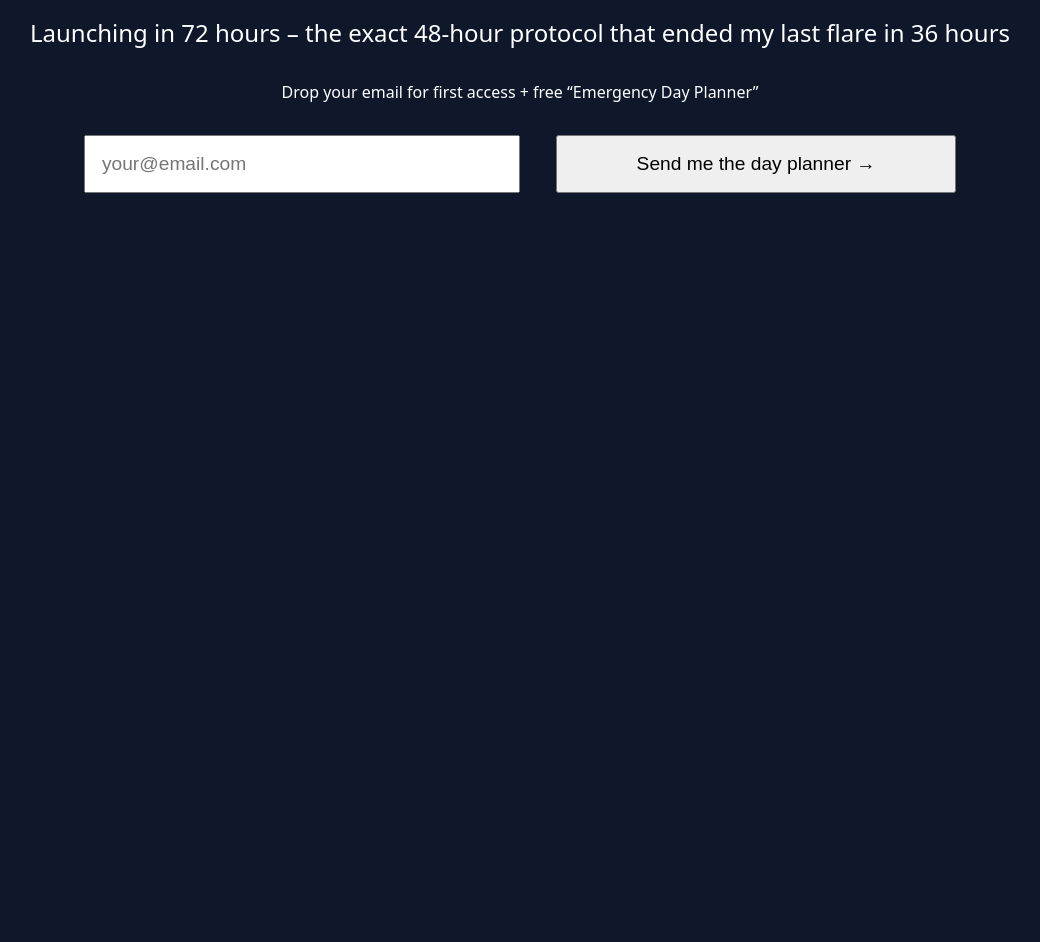
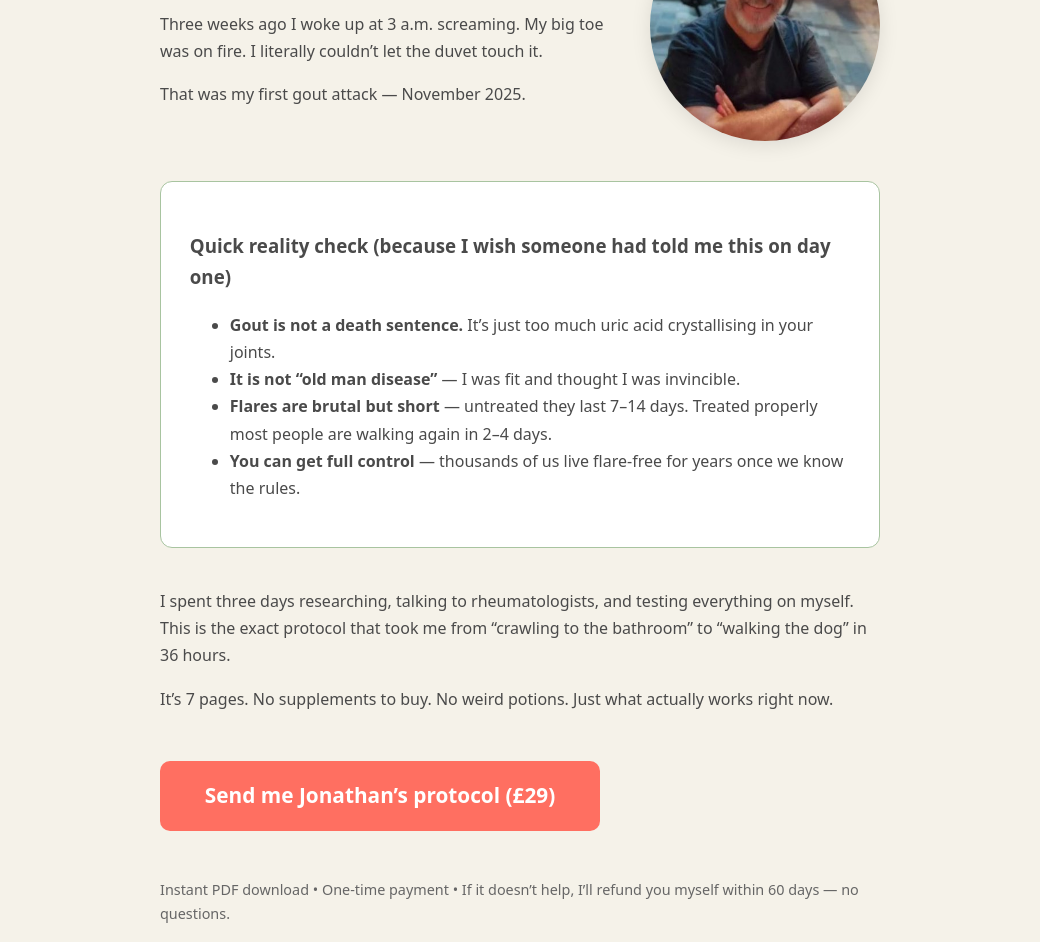
Before and after one commit to thriveuniverse/goutflarerelief, a plain HTML site: page index.html in a window 1280 px wide. Shown: the part 185-1127 px from the top of the page, without its empty margins (120-1160 px from the left). Before the commit the page ends 800 px from the top, so only its background shows below. Drawn offline with Linux system fonts and the light colour scheme.

Commit message:
index home page and photo

```diff
--- a/index.html
+++ b/index.html
@@ -1,47 +1,107 @@
 <!DOCTYPE html>
 <html lang="en">
 <head>
-  <meta charset="utf-8">
-  <meta name="viewport" content="width=device-width,initial-scale=1">
-  <title>Daily Gout Plan – launching in 72 hours</title>
+  <meta charset="UTF-8">
+  <meta name="viewport" content="width=device-width, initial-scale=1">
+  <title>Jonathan Kelly – 48-Hour Gout Flare Rescue Protocol</title>
   <style>
     body {
-      font-family: system-ui;
-      background: #0f172a;
-      color: white;
-      text-align: center;
-      padding: 4rem 1rem;
+      font-family: system-ui, -apple-system, sans-serif;
+      line-height: 1.7;
+      max-width: 720px;
+      margin: 3rem auto;
+      padding: 1rem;
+      background: #F5F2E9;
+      color: #4A4A4A;
     }
-    h1 {
-      font-size: 3rem;
-      margin-bottom: 1rem;
-    }
-    .coming {
-      font-size: 1.5rem;
+    h1 { margin-top: 0; font-size: 2.2rem; }
+    .hero {
+      display: flex;
+      align-items: center;
+      gap: 2.5rem;
       margin: 2rem 0;
     }
-    input,
-    button {
-      padding: 1rem;
-      font-size: 1.2rem;
-      margin: 1rem;
-      width: 90%;
-      max-width: 400px;
+    .photo {
+      width: 230px;
+      height: 230px;
+      border-radius: 50%;
+      object-fit: cover;
+      flex-shrink: 0;
+      box-shadow: 0 4px 20px rgba(0,0,0,0.1);
+    }
+    .box {
+      background: #FFFFFF;
+      padding: 1.8rem;
+      border-radius: 12px;
+      border: 1px solid #A8C4A0;
+      margin: 2.5rem 0;
+    }
+    .button {
+      background: #FF6F61;
+      color: white;
+      padding: 1.1rem 2.8rem;
+      font-size: 1.3rem;
+      font-weight: 600;
+      text-decoration: none;
+      border-radius: 10px;
+      display: inline-block;
+      margin: 2rem 0;
+      transition: background 0.3s;
+    }
+    .button:hover { background: #4A9A8F; }
+    .small { font-size: 0.9rem; color: #666; }
+    hr { border: none; height: 1px; background: #ddd; margin: 3rem 0; }
+
+    /* Mobile-first magic */
+    @media (max-width: 768px) {
+      .hero {
+        flex-direction: column;
+        text-align: center;
+      }
+      .photo {
+        order: 2;           /* photo goes BELOW text on mobile */
+        width: 180px;
+        height: 180px;
+        margin-top: 1.5rem;
+      }
+      h1 { font-size: 1.9rem; }
     }
   </style>
 </head>
 <body>
-  <h1>DailyGoutPlan.com</h1>
-  <p class="coming">Launching in 72 hours – the exact 48-hour protocol that ended my last flare in 36 hours</p>
-  <p>Drop your email for first access + free “Emergency Day Planner”</p>
-  <form action="https://buttondown.email/api/emails/embed-subscribe/yourusername"
-        method="post"
-        target="popupwindow">
-    <input type="email"
-           name="email"
-           placeholder="your@email.com"
-           required>
-    <button type="submit">Send me the day planner →</button>
-  </form>
+
+  <div class="hero">
+    <div>
+      <h1>Hi, I’m Jonathan Kelly</h1>
+      <p>Three weeks ago I woke up at 3 a.m. screaming. My big toe was on fire. I literally couldn’t let the duvet touch it.</p>
+      <p>That was my first gout attack — November 2025.</p>
+    </div>
+    <img src="jonathan.jpg" alt="Jonathan Kelly" class="photo">
+  </div>
+
+  <div class="box">
+    <h3>Quick reality check (because I wish someone had told me this on day one)</h3>
+    <ul>
+      <li><strong>Gout is not a death sentence.</strong> It’s just too much uric acid crystallising in your joints.</li>
+      <li><strong>It is not “old man disease”</strong> — I was fit and thought I was invincible.</li>
+      <li><strong>Flares are brutal but short</strong> — untreated they last 7–14 days. Treated properly most people are walking again in 2–4 days.</li>
+      <li><strong>You can get full control</strong> — thousands of us live flare-free for years once we know the rules.</li>
+    </ul>
+  </div>
+
+  <p>I spent three days researching, talking to rheumatologists, and testing everything on myself.<br>
+  This is the exact protocol that took me from “crawling to the bathroom” to “walking the dog” in 36 hours.</p>
+
+  <p>It’s 7 pages. No supplements to buy. No weird potions. Just what actually works right now.</p>
+
+  <a href="YOUR-STRIPE-LINK-HERE" class="button">Send me Jonathan’s protocol (£29)</a>
+
+  <p class="small">Instant PDF download • One-time payment • If it doesn’t help, I’ll refund you myself within 60 days — no questions.</p>
+
+  <hr>
+
+  <p class="small">Not medical advice • Based on 2025 ACR guidelines • Always check with your own doctor, especially if you have kidney issues or are on blood thinners.</p>
+  <p class="small">© 2025 Jonathan Kelly • goutflarerelief.com</p>
+
 </body>
 </html>
```
Also changed, not shown: jonathan.jpg (added).
